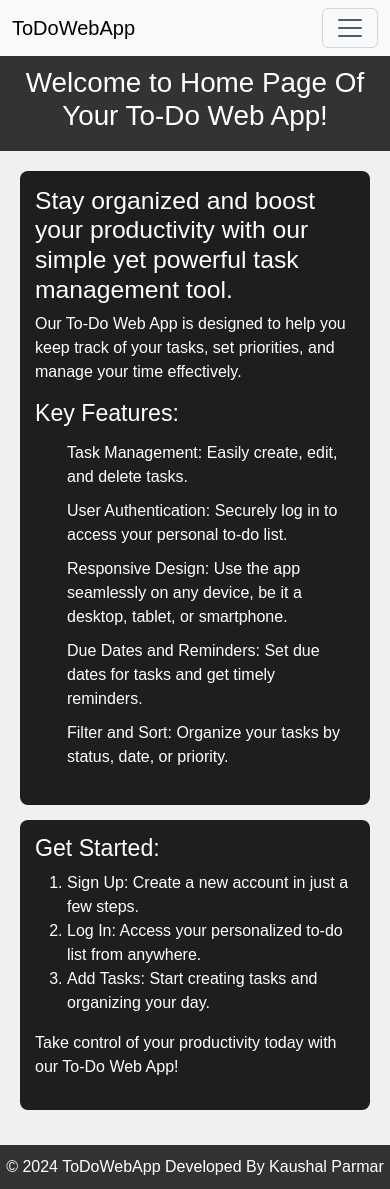
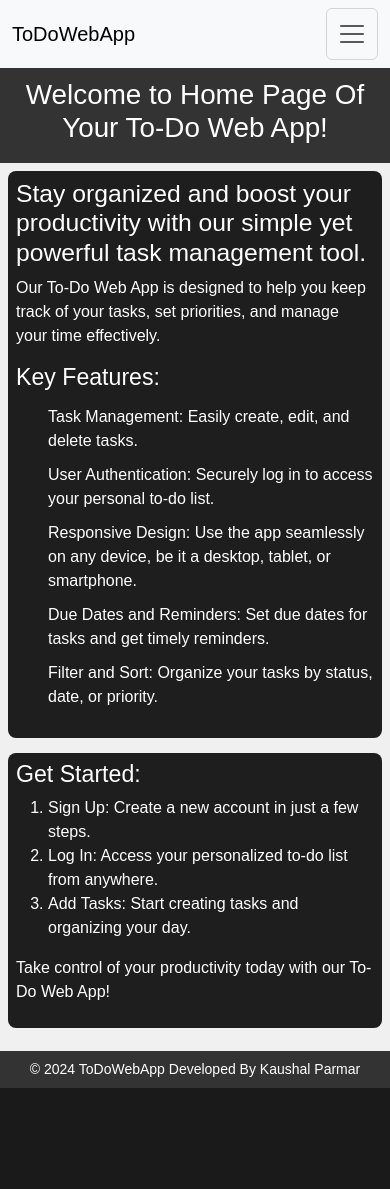
Before and after one commit to kaushal892004/TodoFinal, a Flask app: page /home in a window 390 px wide. After the commit the page ends 1088 px from the top, so only its background shows below. Run offline with Flask 3, Linux system fonts and the light colour scheme.

Commit message:
responsive code added to the css

```diff
--- a/templates/base.html
+++ b/templates/base.html
@@ -107,6 +107,32 @@
     ul li {
       padding: 5px 0;
     }
+    @media (max-width: 480px) {
+      header nav ul li {
+        margin: 5px 0;
+      }
+
+      .navbar-toggler {
+        padding: 10px;
+      }
+
+      footer {
+        font-size: 14px;
+        padding: 8px 0;
+      }
+
+      .my-2 {
+        padding: 8px;
+      }
+
+      main {
+        padding: 8px;
+      }
+
+      section {
+        padding: 8px;
+      }
+    }
   </style>
 </head>
 
```
